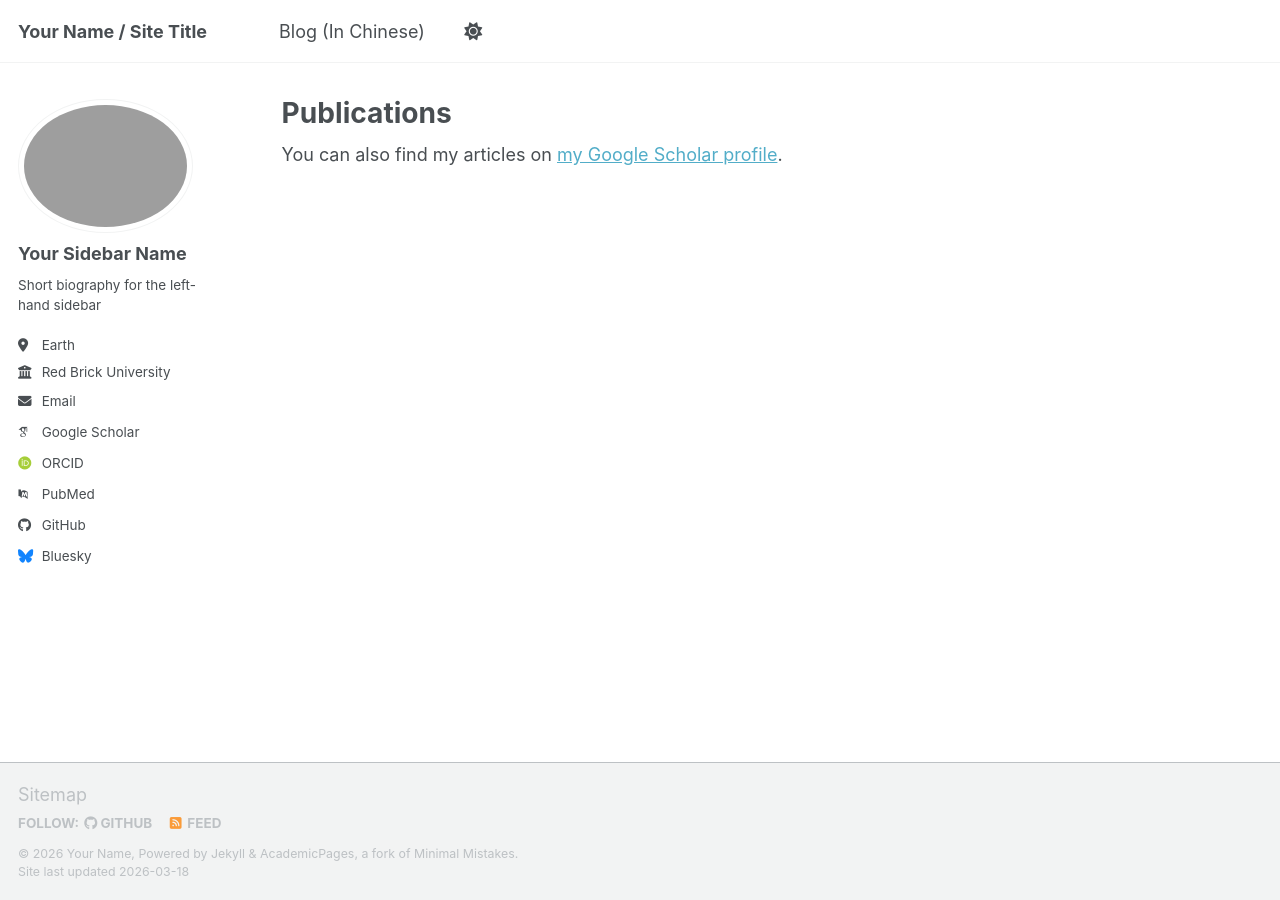
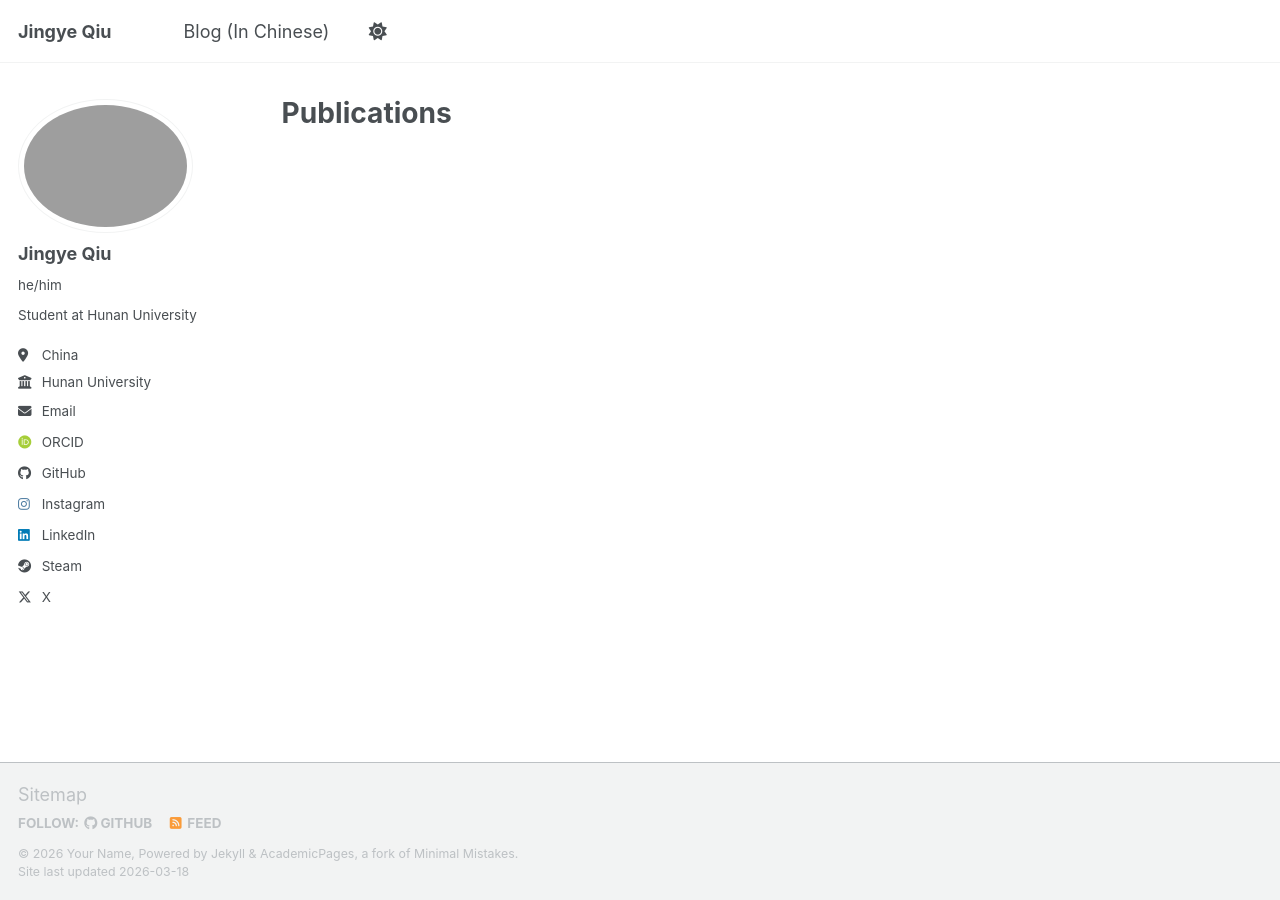
Before and after one commit to AnicoderAndy/anicoderandy.github.io, a Jekyll site: the page built from _pages/publications.html, in a window 1280 px wide. Built offline with Jekyll 4.4.1, drawn with Linux system fonts in a browser that asks for light colours; some web fonts are replaced; a script bundle is joined from its source files by our own code; library files that are not in the unit come from our copies.

Commit message:
chore: update author details and site configuration

```diff
--- a/_config.yml
+++ b/_config.yml
@@ -7,158 +7,154 @@
 # server process.
 
 # Basic Site Settings
-locale                   : "en-US"
-site_theme               : "default" # The available themes options are "default", "air", "sunrise", "mint", "dirt" and "contrast"
-title                    : "Your Name / Site Title"
-title_separator          : "-"
-name                     : &name "Your Name"
-description              : &description "Your Name's academic portfolio"   # Update this with a general description of your site, this is the default if not overridden by a page
-url                      : https://academicpages.github.io # The base hostname & protocol for your site e.g. "https://[your GitHub username].github.io",
-                                                           # or if you already have some other page hosted on Github then use "https://[your GitHub username].github.io/[Your Repo Name]"
-baseurl                  : "" # the subpath of your site, e.g. "/blog"
-repository               : "academicpages/academicpages.github.io"
+locale: "en-US"
+site_theme: "default" # The available themes options are "default", "air", "sunrise", "mint", "dirt" and "contrast"
+title: "Jingye Qiu"
+title_separator: "-"
+name: &name "Your Name"
+description: &description "Your Name's academic portfolio" # Update this with a general description of your site, this is the default if not overridden by a page
+url:
+  https://academicpages.github.io # The base hostname & protocol for your site e.g. "https://[your GitHub username].github.io",
+  # or if you already have some other page hosted on Github then use "https://[your GitHub username].github.io/[Your Repo Name]"
+baseurl: "" # the subpath of your site, e.g. "/blog"
+repository: "academicpages/academicpages.github.io"
 
 # Site Author - The following control what appear as part of the author content on the side bar.
 #               If a field is blank the icon and link will not appear, otherwise it will be shown.
 #               Additional customization can be done by editing /_includes/author-profile.html
 author:
   # Biographic information
-  avatar           : "profile.png"
-  name             : "Your Sidebar Name"
-  pronouns         : # example: "she/her"
-  bio              : "Short biography for the left-hand sidebar"
-  location         : "Earth"
-  employer         : "Red Brick University"
-  uri              : # URL
-  email            : "none@example.org"
+  avatar: "profile.jpg"
+  name: "Jingye Qiu"
+  pronouns: "he/him"
+  bio: "Student at Hunan University"
+  location: "China"
+  employer: "Hunan University"
+  uri: # URL
+  email: "anicoder@hnu.edu.cn"
 
   # Academic websites
-  academia         : # URL
-  arxiv            : # URL - Update with the correct link to your profile
-  googlescholar    : "https://scholar.google.com/citations?user=PS_CX0AAAAAJ"
-  inspire-hep      : # URL
-  impactstory      : # URL
-  orcid            : "https://orcid.org/yourorcidurl"
-  semantic         : # URL
-  ssrn             : # URL
-  pubmed           : "https://www.ncbi.nlm.nih.gov/pubmed/?term=john+snow"
-  researchgate     : # URL
-  scopus           : # URL
-  zotero           : # URL
-
+  academia: # URL
+  arxiv: # URL - Update with the correct link to your profile
+  googlescholar: # "https://scholar.google.com/citations?user=PS_CX0AAAAAJ"
+  inspire-hep: # URL
+  impactstory: # URL
+  orcid: "https://orcid.org/0009-0000-5910-3547"
+  semantic: # URL
+  ssrn: # URL
+  pubmed: # URL
+  researchgate: # URL
+  scopus: # URL
+  zotero: # URL
 
   # Repositories and software development
-  bitbucket        : # Username - Update with your username on the site
-  codepen          : # Username
-  dribbble         : # Username
-  github           : "academicpages"
-  kaggle           : # Username
-  stackoverflow    : # User number or user number and name (i.e., use "1" or "1/jeff-atwood")
+  bitbucket: # Username - Update with your username on the site
+  codepen: # Username
+  dribbble: # Username
+  github: "AnicoderAndy"
+  kaggle: # Username
+  stackoverflow: # User number or user number and name (i.e., use "1" or "1/jeff-atwood")
 
   # Social media
-  artstation       : # Username
-  bluesky          : "bsky.app" # Replace this with you Bluesky username
-  facebook         : # Username
-  flickr           : # Username
-  foursquare       : # Username
-  goodreads        : # Username
-  google_plus      : # Username
-  keybase          : # Username
-  instagram        : # Username
-  lastfm           : # Username
-  linkedin         : # Username
-  mastodon         : # URL
-  medium           : # URL
-  pinterest        : # Username
-  soundcloud       : # Username
-  steam            : # Username
-  telegram         : # URL
-  tumblr           : # Username
-  twitter          : # Username for X / Twitter
-  vine             : # Username
-  weibo            : # Username
-  wikipedia        : # Username
-  xing             : # Username
-  youtube          : # Username
-  zhihu            : # Username
+  artstation: # Username
+  bluesky: # Replace this with you Bluesky username
+  facebook: # Username
+  flickr: # Username
+  foursquare: # Username
+  goodreads: # Username
+  google_plus: # Username
+  keybase: # Username
+  instagram: "anicoderandy"
+  lastfm: # Username
+  linkedin: "jingye-qiu-148b263a8"
+  mastodon: # URL
+  medium: # URL
+  pinterest: # Username
+  soundcloud: # Username
+  steam: "anAnicoder"
+  telegram: # URL
+  tumblr: # Username
+  twitter: "AnicoderAndy"
+  vine: # Username
+  weibo: # Username
+  wikipedia: # Username
+  xing: # Username
+  youtube: # Username
+  zhihu: # Username
 
 # Publication Category - The following the list of publication categories and their headings
 publication_category:
   books:
-    title: 'Books'
+    title: "Books"
   manuscripts:
-    title: 'Journal Articles'
+    title: "Journal Articles"
   conferences:
-    title: 'Conference Papers'
+    title: "Conference Papers"
 
 # Site Settings
-teaser                   :  # filename of teaser fallback teaser image placed in /images/ for social media previews
-breadcrumbs              : false # true, false (default)
-words_per_minute         : 160
-future                   : true
-read_more                : "disabled" # if enabled, adds "Read more" links to excerpts
-talkmap_link             : false      #change to true to add link to talkmap on talks page
+teaser: # filename of teaser fallback teaser image placed in /images/ for social media previews
+breadcrumbs: false # true, false (default)
+words_per_minute: 160
+future: true
+read_more: "disabled" # if enabled, adds "Read more" links to excerpts
+talkmap_link: false #change to true to add link to talkmap on talks page
 comments:
-  provider               : # false (default), "disqus", "discourse", "facebook", "google-plus", "staticman", "custom"
+  provider: # false (default), "disqus", "discourse", "facebook", "google-plus", "staticman", "custom"
   disqus:
-    shortname            :
+    shortname:
   discourse:
-    server               : # https://meta.discourse.org/t/embedding-discourse-comments-via-javascript/31963 , e.g.: meta.discourse.org
+    server: # https://meta.discourse.org/t/embedding-discourse-comments-via-javascript/31963 , e.g.: meta.discourse.org
   facebook:
-    appid                :
-    num_posts            : # 5 (default)
-    colorscheme          : # "light" (default), "dark"
+    appid:
+    num_posts: # 5 (default)
+    colorscheme: # "light" (default), "dark"
 staticman:
-  allowedFields          : ['name', 'email', 'url', 'message']
-  branch                 : "gh-pages" # "master", "gh-pages"
-  commitMessage          : "New comment."
-  filename               : comment-{@timestamp}
-  format                 : "yml"
-  moderation             : true
-  path                   : "_data/comments/{options.slug}"
-  requiredFields         : ['name', 'email', 'message']
+  allowedFields: ["name", "email", "url", "message"]
+  branch: "gh-pages" # "master", "gh-pages"
+  commitMessage: "New comment."
+  filename: comment-{@timestamp}
+  format: "yml"
+  moderation: true
+  path: "_data/comments/{options.slug}"
+  requiredFields: ["name", "email", "message"]
   transforms:
-    email                : "md5"
+    email: "md5"
   generatedFields:
     date:
-      type               : "date"
+      type: "date"
       options:
-        format           : "iso8601" # "iso8601" (default), "timestamp-seconds", "timestamp-milliseconds"
+        format: "iso8601" # "iso8601" (default), "timestamp-seconds", "timestamp-milliseconds"
 atom_feed:
-  hide                   : false     # change to true to hide the RSS feed in the footer
-  path                   : # blank (default) uses feed.xml
-
+  hide: false # change to true to hide the RSS feed in the footer
+  path: # blank (default) uses feed.xml
 
 # SEO Related
-google_site_verification :
-bing_site_verification   :
-alexa_site_verification  :
-yandex_site_verification :
-
+google_site_verification:
+bing_site_verification:
+alexa_site_verification:
+yandex_site_verification:
 
 # Social Sharing
 twitter:
-  username               : &twitter
+  username: &twitter
 facebook:
-  username               :
-  app_id                 :
-  publisher              :
-og_image                 :  # Social media default site image
-og_description           :  # Social media default site image description
+  username:
+  app_id:
+  publisher:
+og_image: # Social media default site image
+og_description: # Social media default site image description
 # For specifying social profiles
 # - https://developers.google.com/structured-data/customize/social-profiles
 social:
-  type                   : # Person or Organization (defaults to Person)
-  name                   : # If the user or organization name differs from the site's name
+  type: # Person or Organization (defaults to Person)
+  name: # If the user or organization name differs from the site's name
   links: # An array of links to social media profiles
-
 
 # Analytics
 analytics:
-  provider               :  "false" # false (default), "google", "google-universal", "google-analytics-4", "custom"
+  provider: "false" # false (default), "google", "google-universal", "google-analytics-4", "custom"
   google:
-    tracking_id          :
-
+    tracking_id:
 
 # Reading Files
 include:
@@ -198,14 +194,14 @@
 encoding: "utf-8"
 markdown_ext: "markdown,mkdown,mkdn,mkd,md"
 
-
 # Conversion
 markdown: kramdown
 highlighter: rouge
 lsi: false
 excerpt_separator: "\n\n"
 incremental: false
-
+archive_show_excerpts: false
+archive_excerpt_length: 160
 
 # Markdown Processing
 kramdown:
@@ -217,7 +213,6 @@
   toc_levels: 1..6
   smart_quotes: lsquo,rsquo,ldquo,rdquo
   enable_coderay: false
-
 
 # These settings control the types of collections used by the template
 collections:
@@ -233,7 +228,6 @@
   talks:
     output: true
     permalink: /:collection/:path/
-
 
 # These settings control how pages and collections are included in the site
 defaults:
@@ -291,19 +285,16 @@
       author_profile: true
       share: true
 
-
 # Sass/SCSS
 sass:
   sass_dir: _sass
   style: compressed # https://sass-lang.com/documentation/file.SASS_REFERENCE.html#output_style
-
 
 # Outputting
 permalink: /:categories/:title/
 # paginate: 5 # amount of posts to show
 # paginate_path: /page:num/
 timezone: Etc/UTC # https://en.wikipedia.org/wiki/List_of_tz_database_time_zones
-
 
 # Plugins
 plugins:
@@ -322,7 +313,6 @@
   - jekyll-sitemap
   - jekyll-redirect-from
   - jemoji
-
 
 # Archives
 #  Type
@@ -352,7 +342,6 @@
 #     category: /categories/:name/
 #     tag: /tags/:name/
 
-
 # HTML Compression
 # - https://jch.penibelst.de/
 compress_html:
```
